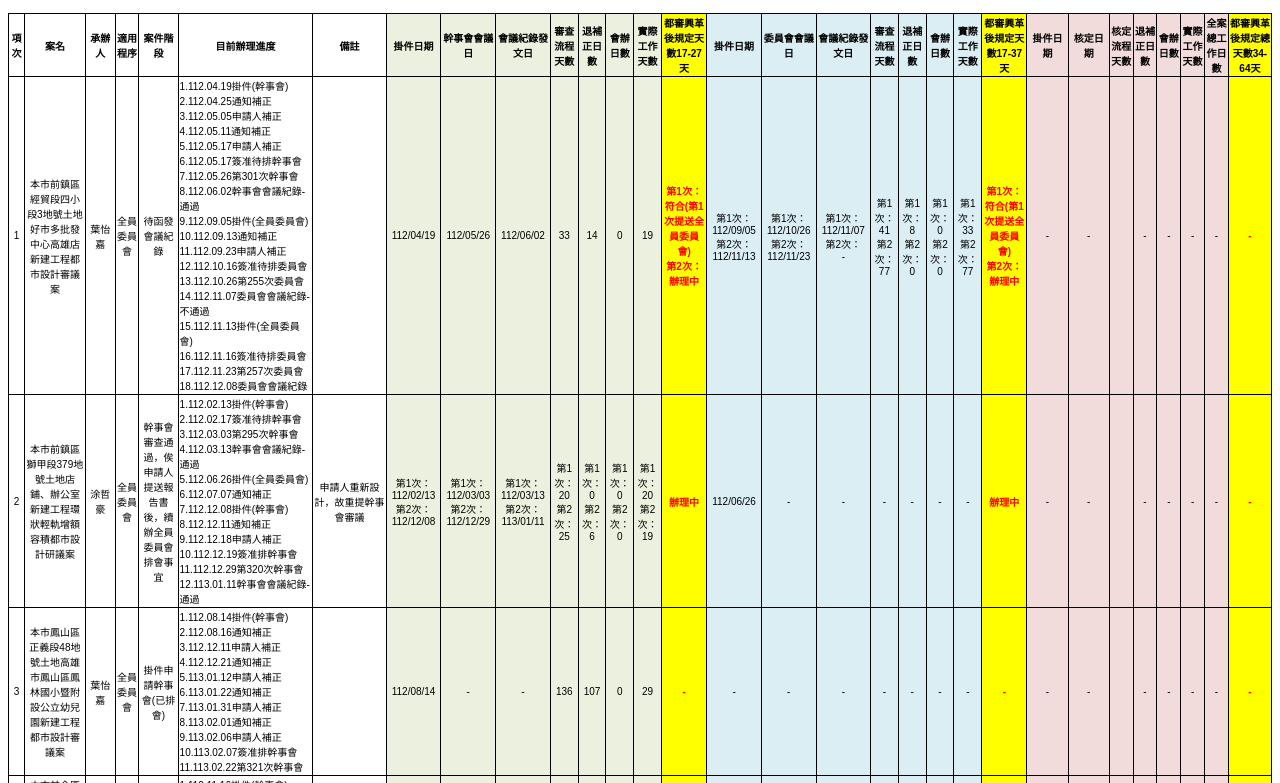
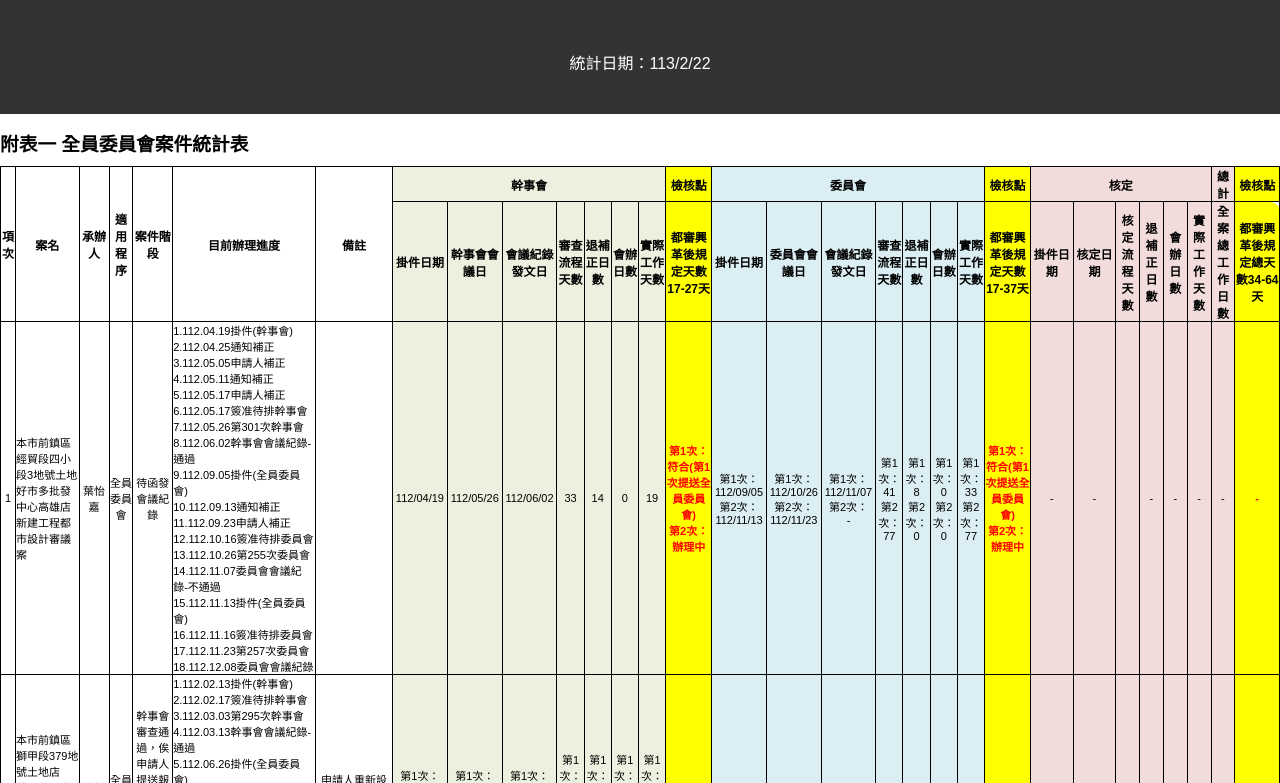
Before and after one commit to z111048/report-ud, a plain HTML site: page index.html in a window 1280 px wide. Shown: the part 91-874 px from the top of the page. Drawn offline with Linux system fonts and the light colour scheme.

Commit message:
Initial layout design completed

```diff
--- a/index.html
+++ b/index.html
@@ -1,29 +1,42 @@
 <!DOCTYPE html>
-<html lang="en">
+<html lang="zh-Hant">
   <head>
     <meta charset="UTF-8" />
-    <!-- <meta name="viewport" content="width=device-width, initial-scale=1.0" /> -->
-    <title>Document</title>
-
+    <meta name="viewport" content="width=device-width, initial-scale=1.0" />
+    <title>都市設計審議案件統計報表</title>
     <link rel="stylesheet" href="style.css" />
   </head>
   <body>
-    <div class="container">
-      <section class="size-a3">
-        <p style="color: red">
-          113/02/04(備註：本表以高雄都審興革法令函頒日期 109/11/27
-          後掛號之案件進行統計)
-        </p>
-        <p>附表一 全員委員會案件統計表</p>
+    <header>
+      <h1>都市設計審議案件統計報表</h1>
+      <p>統計日期：113/2/22</p>
+    </header>
+
+    <section class="container">
+      <article class="size-A3">
         <table id="myTable">
+          <caption>
+            <h3>附表一 全員委員會案件統計表</h3>
+          </caption>
+
+          <thead>
             <tr>
-            <th class="col1">項次</th>
-            <th class="col2">案名</th>
-            <th class="col3">承辦人</th>
-            <th class="col4">適用程序</th>
-            <th class="col5">案件階段</th>
-            <th class="col6">目前辦理進度</th>
-            <th class="col7">備註</th>
+              <th class="col1" rowspan="2">項次</th>
+              <th class="col2" rowspan="2">案名</th>
+              <th class="col3" rowspan="2">承辦人</th>
+              <th class="col4" rowspan="2">適用程序</th>
+              <th class="col5" rowspan="2">案件階段</th>
+              <th class="col6" rowspan="2">目前辦理進度</th>
+              <th class="col7" rowspan="2">備註</th>
+              <th colspan="7" class="step1">幹事會</th>
+              <th class="step-check">檢核點</th>
+              <th colspan="7" class="step2">委員會</th>
+              <th class="step-check">檢核點</th>
+              <th colspan="6" class="step3">核定</th>
+              <th class="step3">總計</th>
+              <th class="step-check">檢核點</th>
+            </tr>
+            <tr>
               <th class="col8">掛件日期</th>
               <th class="col9">幹事會會議日</th>
               <th class="col10">會議紀錄發文日</th>
@@ -49,9 +62,16 @@
               <th class="col30">全案總工作日數</th>
               <th class="col31">都審興革後規定總天數34-64天</th>
             </tr>
+          </thead>
+
+          <tbody></tbody>
         </table>
+      </article>
     </section>
-    </div>
+
+    <footer>
+      <p>版權所有 © 2024 OOXX公司. 所有權利保留。</p>
+    </footer>
 
     <script src="all.js"></script>
   </body>
--- a/style.css
+++ b/style.css
@@ -1,15 +1,46 @@
-body,
-.text-content {
+:root {
+  --幹事會: rgb(235, 241, 222);
+  --委員會: rgb(218, 238, 243);
+  --核定: rgb(242, 220, 219);
+  --檢核點: rgb(255, 255, 0);
+}
+
+* {
+  margin: 0;
+  padding: 0;
+}
+
+body {
+  margin: 0;
+  padding: 0;
+}
+
+header {
+  margin-top: 0;
+}
+
+header h1 {
+  margin-bottom: 5px;
+}
+
+#myTable,
+caption,
+h3 {
+  margin-top: 5px;
+  margin-bottom: 5px;
+  text-align: left;
+}
+
+body {
   font-family: "Microsoft JhengHei", sans-serif;
 }
 
-.size-a3 {
-  width: 1589px;
-  height: 1122px;
-  /* border: 1px solid rgb(64, 61, 61); */
+.size-A3 {
+  width: 42cm;
+  height: 29.7cm;
 }
 
-table {
+#myTable {
   border-collapse: collapse;
   width: 100%;
 }
@@ -17,132 +48,134 @@ table {
 th {
   border: 1px solid black;
   height: auto;
-  font-size: 10px;
+  font-size: 12px;
   text-align: center;
 }
 
 td {
+  padding: 0;
   border: 1px solid black;
-  font-size: 10px;
+  font-size: 11px;
   text-align: center;
 }
 
 .col1 {
-  width: 15px;
+  width: 0.4cm;
 }
 .col2 {
-  width: 83px;
+  width: 2.2cm;
 }
 .col3 {
-  width: 38px;
+  width: 1cm;
 }
 .col4 {
-  width: 28px;
+  width: 0.75cm;
 }
 .col5 {
-  width: 47px;
+  width: 1.25cm;
 }
 .col6 {
-  width: 181px;
+  width: 4.8cm;
 }
 .col7 {
-  width: 104px;
+  width: 2.75cm;
 }
 .col8 {
-  width: 57px;
-  background-color: rgb(235, 241, 222); /* 色碼 14610923 */
+  width: 1.5cm;
+  background-color: var(--幹事會); /* 色碼 14610923 */
 }
 .col9 {
-  width: 57px;
-  background-color: rgb(235, 241, 222); /* 色碼 14610923 */
+  width: 1.5cm;
+  background-color: var(--幹事會); /* 色碼 14610923 */
 }
 .col10 {
-  width: 57px;
-  background-color: rgb(235, 241, 222); /* 色碼 14610923 */
+  width: 1.5cm;
+  background-color: var(--幹事會); /* 色碼 14610923 */
 }
 .col11 {
-  width: 28px;
-  background-color: rgb(235, 241, 222); /* 色碼 14610923 */
+  width: 0.75cm;
+  background-color: var(--幹事會); /* 色碼 14610923 */
 }
 .col12 {
-  width: 28px;
-  background-color: rgb(235, 241, 222); /* 色碼 14610923 */
+  width: 0.75cm;
+  background-color: var(--幹事會); /* 色碼 14610923 */
 }
 .col13 {
-  width: 28px;
-  background-color: rgb(235, 241, 222); /* 色碼 14610923 */
+  width: 0.75cm;
+  background-color: var(--幹事會); /* 色碼 14610923 */
 }
 .col14 {
-  width: 28px;
-  background-color: rgb(235, 241, 222); /* 色碼 14610923 */
+  width: 0.75cm;
+  background-color: var(--幹事會); /* 色碼 14610923 */
 }
 .col15 {
-  width: 57px;
-  background-color: rgb(255, 255, 0); /* 色碼 65535 */
+  width: 1.5cm;
+  background-color: var(--檢核點); /* 色碼 65535 */
 }
 .col16 {
-  width: 57px;
-  background-color: rgb(218, 238, 243); /* 色碼 15986394 */
+  width: 1.5cm;
+  background-color: var(--委員會); /* 色碼 15986394 */
 }
 .col17 {
-  width: 57px;
-  background-color: rgb(218, 238, 243); /* 色碼 15986394 */
+  width: 1.5cm;
+  background-color: var(--委員會); /* 色碼 15986394 */
 }
 .col18 {
-  width: 57px;
-  background-color: rgb(218, 238, 243); /* 色碼 15986394 */
+  width: 1.5cm;
+  background-color: var(--委員會); /* 色碼 15986394 */
 }
 .col19 {
-  width: 28px;
-  background-color: rgb(218, 238, 243); /* 色碼 15986394 */
+  width: 0.75cm;
+  background-color: var(--委員會); /* 色碼 15986394 */
 }
 .col20 {
-  width: 28px;
-  background-color: rgb(218, 238, 243); /* 色碼 15986394 */
+  width: 0.75cm;
+  background-color: var(--委員會); /* 色碼 15986394 */
 }
 .col21 {
-  width: 28px;
-  background-color: rgb(218, 238, 243); /* 色碼 15986394 */
+  width: 0.75cm;
+  background-color: var(--委員會); /* 色碼 15986394 */
 }
 .col22 {
-  width: 28px;
-  background-color: rgb(218, 238, 243); /* 色碼 15986394 */
+  width: 0.75cm;
+  background-color: var(--委員會); /* 色碼 15986394 */
 }
 .col23 {
-  width: 57px;
-  background-color: rgb(255, 255, 0); /* 色碼 65535 */
+  width: 1.5cm;
+  background-color: var(--檢核點); /* 色碼 65535 */
 }
 .col24 {
-  width: 57px;
-  background-color: rgb(242, 220, 219); /* 色碼 14408946 */
+  width: 1.5cm;
+  background-color: var(--核定); /* 色碼 14408946 */
 }
 .col25 {
-  width: 57px;
-  background-color: rgb(242, 220, 219); /* 色碼 14408946 */
+  width: 1.5cm;
+  background-color: var(--核定); /* 色碼 14408946 */
 }
 .col26 {
-  width: 28px;
-  background-color: rgb(242, 220, 219); /* 色碼 14408946 */
+  width: 0.75cm;
+  background-color: var(--核定); /* 色碼 14408946 */
 }
 .col27 {
-  width: 28px;
-  background-color: rgb(242, 220, 219); /* 色碼 14408946 */
+  width: 0.75cm;
+  background-color: var(--核定); /* 色碼 14408946 */
 }
 .col28 {
-  width: 28px;
-  background-color: rgb(242, 220, 219); /* 色碼 14408946 */
+  width: 0.75cm;
+  background-color: var(--核定); /* 色碼 14408946 */
 }
 .col29 {
-  width: 28px;
-  background-color: rgb(242, 220, 219); /* 色碼 14408946 */
+  width: 0.75cm;
+  background-color: var(--核定); /* 色碼 14408946 */
 }
 .col30 {
-  width: 28px;
-  background-color: rgb(242, 220, 219); /* 色碼 14408946 */
+  width: 0.75cm;
+  background-color: var(--核定); /* 色碼 14408946 */
 }
 .col31 {
-  width: 57px;
-  background-color: rgb(255, 255, 0); /* 色碼 65535 */
+  width: 1.5cm;
+  background-color: var(--檢核點); /* 色碼 65535 */
+  border-top-right-radius: 10px;
 }
 
 .container {
@@ -162,30 +195,40 @@ td {
   text-align: center;
 }
 
+.col1-d {
+  vertical-align: middle;
+  text-align: left;
+}
+
+.col5-d {
+  vertical-align: top;
+  text-align: left;
+}
+
 /* 幹事會階段 */
 .col7-d {
-  background-color: rgb(235, 241, 222); /* 色碼 14610923 */
+  background-color: var(--幹事會); /* 色碼 14610923 */
 }
 .col8-d {
-  background-color: rgb(235, 241, 222); /* 色碼 14610923 */
+  background-color: var(--幹事會); /* 色碼 14610923 */
 }
 .col9-d {
-  background-color: rgb(235, 241, 222); /* 色碼 14610923 */
+  background-color: var(--幹事會); /* 色碼 14610923 */
 }
 .col10-d {
-  background-color: rgb(235, 241, 222); /* 色碼 14610923 */
+  background-color: var(--幹事會); /* 色碼 14610923 */
 }
 .col11-d {
-  background-color: rgb(235, 241, 222); /* 色碼 14610923 */
+  background-color: var(--幹事會); /* 色碼 14610923 */
 }
 .col12-d {
-  background-color: rgb(235, 241, 222); /* 色碼 14610923 */
+  background-color: var(--幹事會); /* 色碼 14610923 */
 }
 .col13-d {
-  background-color: rgb(235, 241, 222); /* 色碼 14610923 */
+  background-color: var(--幹事會); /* 色碼 14610923 */
 }
 .col14-d {
-  background-color: rgb(255, 255, 0); /* 色碼 65535 */
+  background-color: var(--檢核點); /* 色碼 65535 */
   color: red;
   font-size: 14;
   font-weight: bold; /* 加粗字體 */
@@ -193,28 +236,28 @@ td {
 
 /* 委員會階段 */
 .col15-d {
-  background-color: rgb(218, 238, 243); /* 色碼 15986394 */
+  background-color: var(--委員會); /* 色碼 15986394 */
 }
 .col16-d {
-  background-color: rgb(218, 238, 243); /* 色碼 15986394 */
+  background-color: var(--委員會); /* 色碼 15986394 */
 }
 .col17-d {
-  background-color: rgb(218, 238, 243); /* 色碼 15986394 */
+  background-color: var(--委員會); /* 色碼 15986394 */
 }
 .col18-d {
-  background-color: rgb(218, 238, 243); /* 色碼 15986394 */
+  background-color: var(--委員會); /* 色碼 15986394 */
 }
 .col19-d {
-  background-color: rgb(218, 238, 243); /* 色碼 15986394 */
+  background-color: var(--委員會); /* 色碼 15986394 */
 }
 .col20-d {
-  background-color: rgb(218, 238, 243); /* 色碼 15986394 */
+  background-color: var(--委員會); /* 色碼 15986394 */
 }
 .col21-d {
-  background-color: rgb(218, 238, 243); /* 色碼 15986394 */
+  background-color: var(--委員會); /* 色碼 15986394 */
 }
 .col22-d {
-  background-color: rgb(255, 255, 0); /* 色碼 65535 */
+  background-color: var(--檢核點); /* 色碼 65535 */
   color: red;
   font-size: 14;
   font-weight: bold; /* 加粗字體 */
@@ -222,29 +265,73 @@ td {
 
 /* 核定階段 */
 .col23-d {
-  background-color: rgb(242, 220, 219); /* 色碼 14408946 */
+  background-color: var(--核定); /* 色碼 14408946 */
 }
 .col24-d {
-  background-color: rgb(242, 220, 219); /* 色碼 14408946 */
+  background-color: var(--核定); /* 色碼 14408946 */
 }
 .col25-d {
-  background-color: rgb(242, 220, 219); /* 色碼 14408946 */
+  background-color: var(--核定); /* 色碼 14408946 */
 }
 .col26-d {
-  background-color: rgb(242, 220, 219); /* 色碼 14408946 */
+  background-color: var(--核定); /* 色碼 14408946 */
 }
 .col27-d {
-  background-color: rgb(242, 220, 219); /* 色碼 14408946 */
+  background-color: var(--核定); /* 色碼 14408946 */
 }
 .col28-d {
-  background-color: rgb(242, 220, 219); /* 色碼 14408946 */
+  background-color: var(--核定); /* 色碼 14408946 */
 }
 .col29-d {
-  background-color: rgb(242, 220, 219); /* 色碼 14408946 */
+  background-color: var(--核定); /* 色碼 14408946 */
 }
 .col30-d {
-  background-color: rgb(255, 255, 0); /* 色碼 65535 */
+  background-color: var(--檢核點); /* 色碼 65535 */
   color: red;
   font-size: 14;
   font-weight: bold; /* 加粗字體 */
 }
+
+.step1 {
+  background-color: var(--幹事會); /* 色碼 14610923 */
+}
+.step2 {
+  background-color: var(--委員會); /* 色碼 15986394 */
+}
+.step3 {
+  background-color: var(--核定); /* 色碼 14408946 */
+}
+.step-check {
+  background-color: var(--檢核點); /* 色碼 65535 */
+}
+
+tr:hover td,
+tr:hover th {
+  background-color: wheat; /* 或使用 !important */
+}
+
+header,
+footer {
+  /* position: absolute;  */
+  /* 使用絕對定位 */
+  bottom: 0; /* 放置在頁面底部 */
+  width: 100%; /* 寬度100% */
+  height: 10%; /* 高度為視窗高度的10%，您可以根據需要調整 */
+  background-color: #333; /* 背景顏色 */
+  color: #fff; /* 文字顏色 */
+  text-align: center; /* 水平置中文本 */
+  line-height: 100px; /* 垂直置中 */
+}
+
+.table-container {
+  max-height: 300px; /* 設置表格容器的最大高度 */
+  overflow: auto; /* 超出部分出現滾動條 */
+}
+
+/* 固定表頭 */
+#myTable thead {
+  position: sticky;
+  top: 0;
+  background-color: #fff; /* 表頭背景色 */
+  z-index: 1; /* 將表頭放置在最上層 */
+}
```
Also changed, not shown: all.js. Lines whose indentation alone changed are shown as unchanged.
